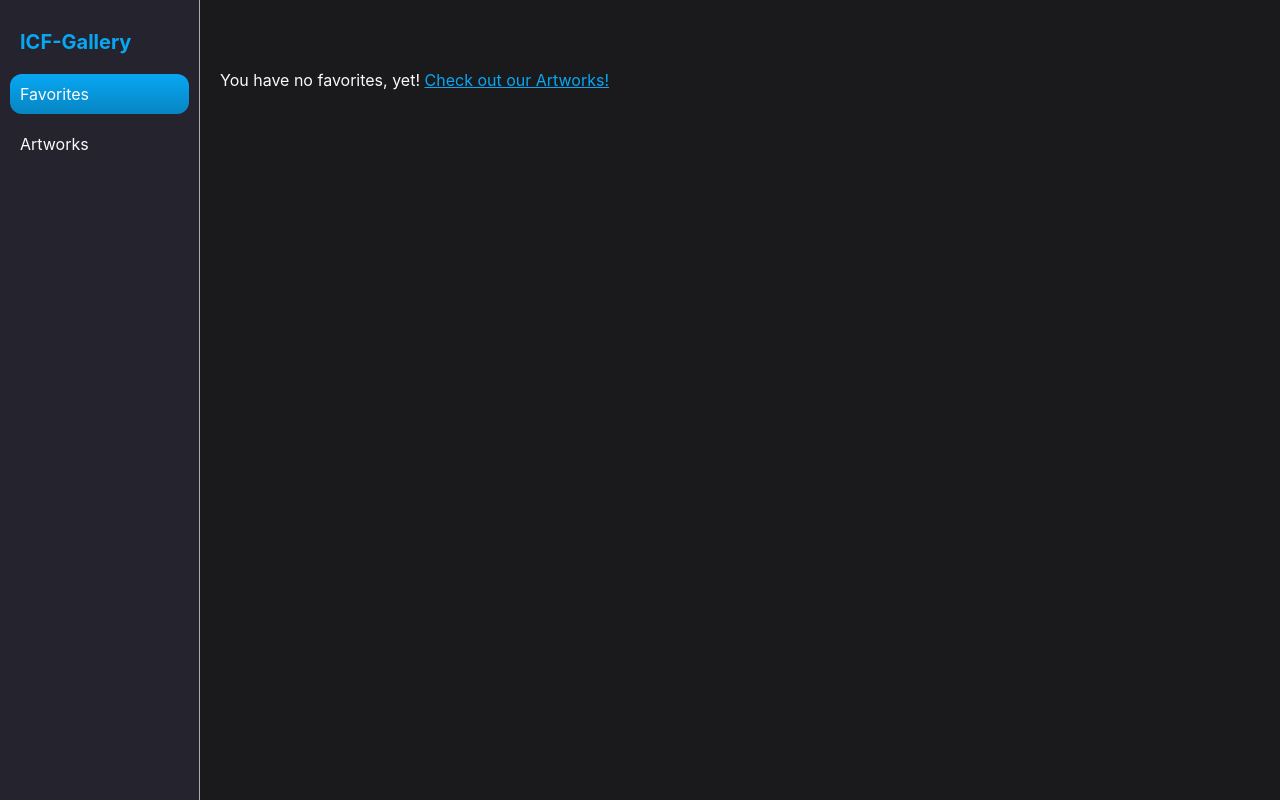
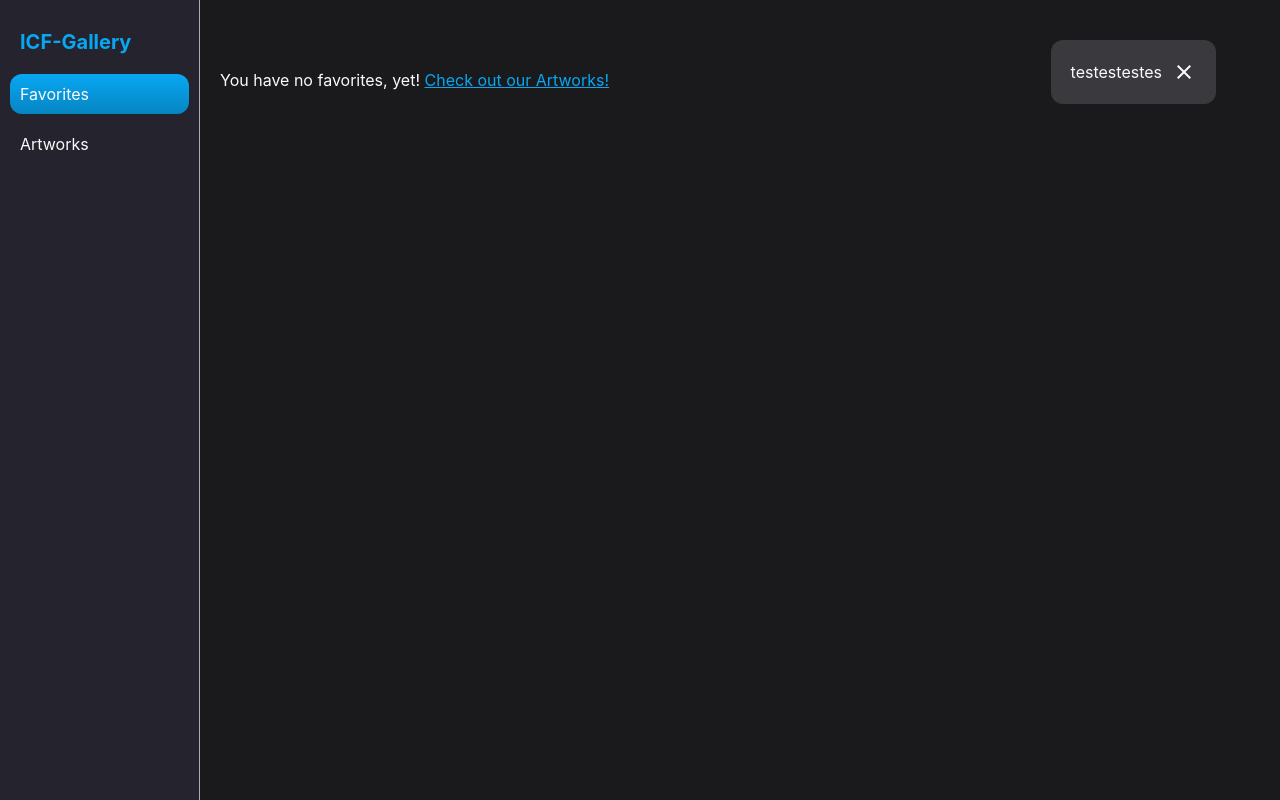
Before and after one commit to gergelykisshun/art-gallery, a React (Create React App) app: page /my-favorites in a window 1280 px wide. Built offline with nearby package versions, Linux system fonts and the light colour scheme.

Commit message:
toast msg

```diff
--- a/src/components/Layout/Layout.css
+++ b/src/components/Layout/Layout.css
@@ -54,9 +54,3 @@
     background: linear-gradient( var(--primary-shade-from) , var(--primary-shade-to) );
     border-radius: var(--border-radius);
 }
-
-.new-project-btn {
-    display: flex;
-    align-items: center;
-    justify-content: space-between;
-}
--- a/src/components/Layout/Layout.jsx
+++ b/src/components/Layout/Layout.jsx
@@ -1,7 +1,8 @@
-import React, { useState } from 'react';
+import React from 'react';
 import { NavLink, Link } from 'react-router-dom';
+import { useSelector } from 'react-redux';
+
 import './Layout.css';
-import AddBoxOutlinedIcon from '@mui/icons-material/AddBoxOutlined';
 import ToastMessage from '../ToastMessage/ToastMessage';
 
 export const toastMessageContext = React.createContext();
@@ -9,26 +10,9 @@ export const toastMessageContext = React.createContext();
 
 const Layout = ({children}) => {
 
-  //using the user info context
-  //Context for toast messages
-  const [toastMessage, setToastMessage] = useState({
-    isVisible: false,
-    msg: ''
-  })
+  const toastVisibility = useSelector(state => state.toast.isVisible);
+  console.log(toastVisibility)
 
-  const showToastMessage = (msg) => {
-    setToastMessage({
-      isVisible: true,
-      msg: msg
-    })
-  }
-
-  const removeToastMessage = () => {
-    setToastMessage({
-      isVisible: false,
-      msg: ''
-    })
-  };
 
   return (
       <div className='wrapper'>
@@ -47,12 +31,10 @@ const Layout = ({children}) => {
               </Link> */}
 
         </nav>
-        <toastMessageContext.Provider value={{removeToast: removeToastMessage, showToast: showToastMessage, toastInfo: toastMessage}}>
-          <main className='main-content'>
-            {children}
-            {toastMessage.isVisible && <ToastMessage msg={toastMessage.msg} removeToast={removeToastMessage}/>}
-          </main>
-        </toastMessageContext.Provider>
+        <main className='main-content'>
+          {children}
+          {toastVisibility && <ToastMessage />}
+        </main>
       </div>
   )
 }
--- a/src/components/ToastMessage/ToastMessage.css
+++ b/src/components/ToastMessage/ToastMessage.css
@@ -1,7 +1,7 @@
 .toast-msg-container{
   position: fixed;
   top: 5vh;
-  right: -5vw;
+  right: 5vw;
   display: flex;
   align-items: center;
   justify-content: space-between;
--- a/src/components/ToastMessage/ToastMessage.jsx
+++ b/src/components/ToastMessage/ToastMessage.jsx
@@ -1,13 +1,23 @@
 import React from 'react'
 import ClearIcon from '@mui/icons-material/Clear';
+import { useSelector, useDispatch } from 'react-redux';
+import { removeToast } from '../../store/toastMessage';
+
+
 import './ToastMessage.css';
 
-const ToastMessage = ({msg, removeToast}) => {
+const ToastMessage = () => {
+  const dispatch = useDispatch();
+  const msg = useSelector(state => state.toast.msg);
+
+  const removeToastHandler = () => {
+    dispatch(removeToast());
+  };
 
   return (
     <div className='toast-msg-container fade-in'>
       {msg}
-      <ClearIcon onClick={removeToast}/>
+      <ClearIcon style={{cursor: 'pointer'}} onClick={removeToastHandler}/>
     </div>
   )
 }
--- a/src/index.js
+++ b/src/index.js
@@ -7,12 +7,14 @@ import { Provider } from 'react-redux';
 import allArtReducer from './store/allArt';
 import favoritesReducer from './store/favorites';
 import themeReducer from './store/theme';
+import toastReducer from './store/toastMessage';
 
 const store = configureStore({
   reducer: {
     allArt: allArtReducer,
     favorites: favoritesReducer,
-    theme: themeReducer
+    theme: themeReducer,
+    toast: toastReducer
   }
 });
 
--- /dev/null
+++ b/src/store/toastMessage.js
@@ -0,0 +1,25 @@
+import { createSlice } from '@reduxjs/toolkit'
+
+const initialState = {
+    isVisible: true,
+    msg: 'testestestes'
+};
+
+export const toastSlice = createSlice({
+  name: "toastMessage",
+  initialState,
+  reducers: {
+    showToast: (state, action) => {
+      state.isVisible = true;
+      state.msg = action.payload;
+    },
+    removeToast: (state) => {
+      state.isVisible = false;
+      state.msg = '';
+    }
+  }
+})
+
+export const { showToast, removeToast,  } = toastSlice.actions;
+
+export default toastSlice.reducer;
```
